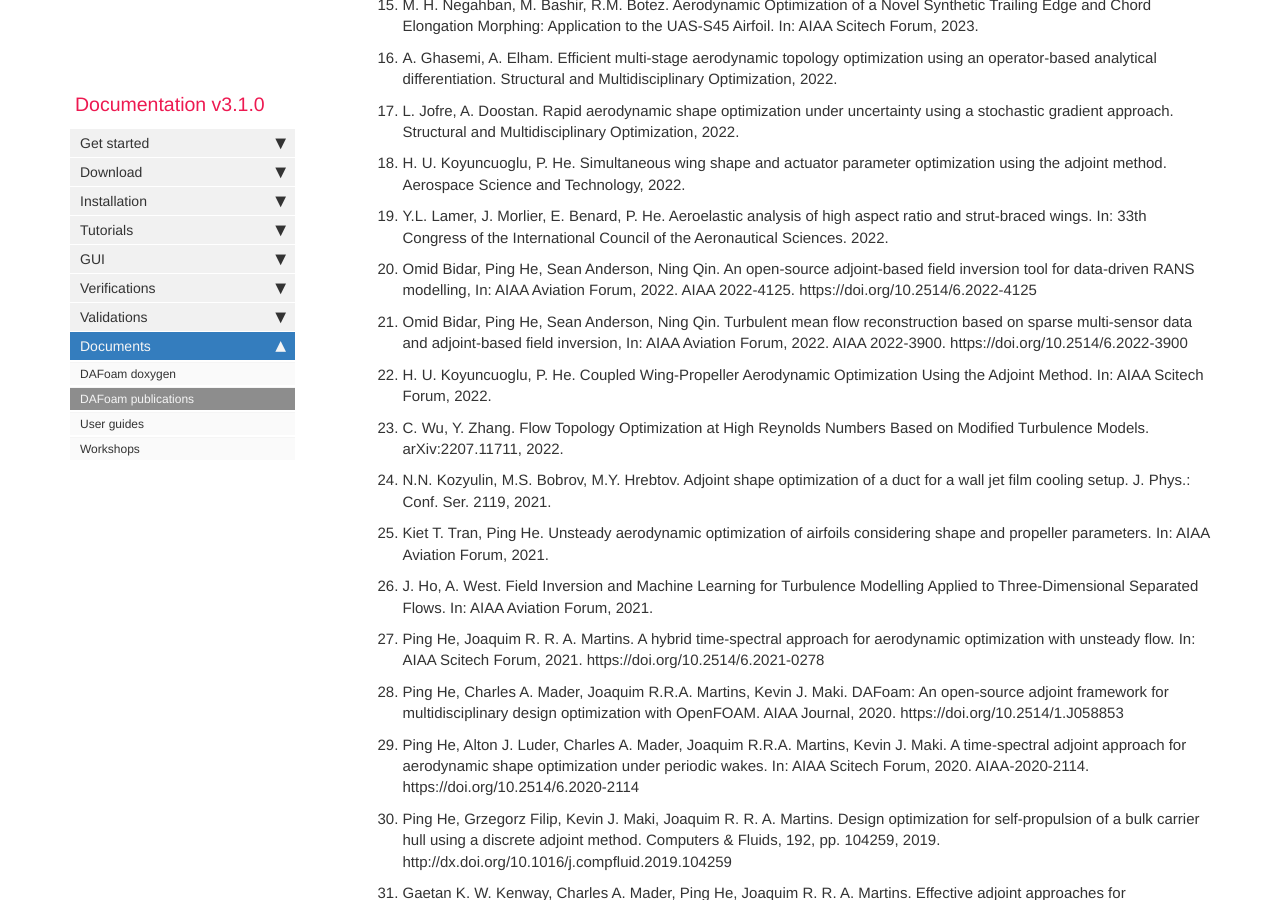
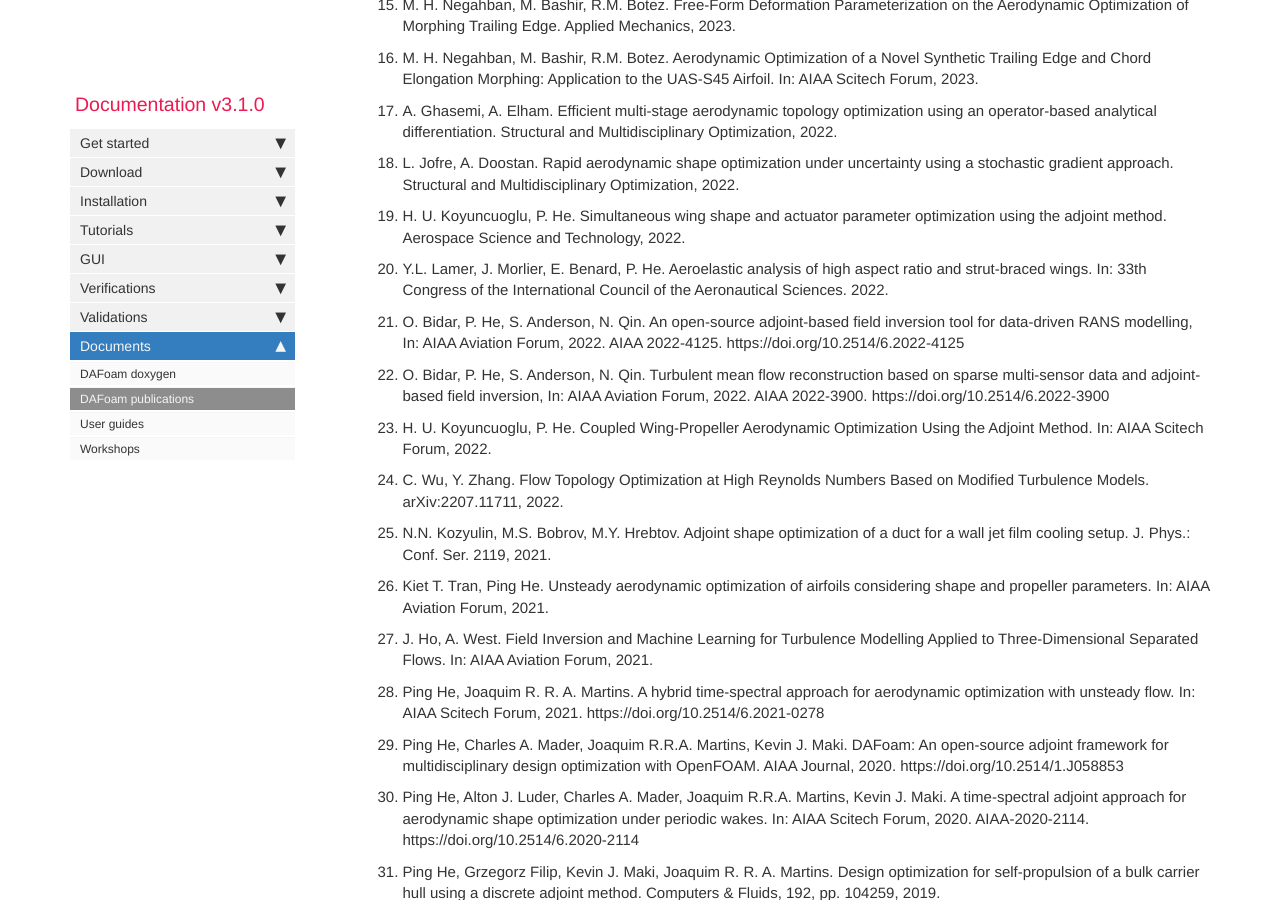
Before and after one commit to DAFoam/DAFoam.github.io, a Jekyll site: the page built from pages/mydoc/mydoc_docs_publications.md, in a window 1280 px wide and 900 px high, scrolled down 962 px. Built offline with Jekyll 4.4.1, drawn with Linux system fonts in a browser that asks for light colours; comment, search, counter and statistics services are not loaded; some of the changed text lies outside the part shown.

Commit message:
content update

```diff
--- a/pages/mydoc/mydoc_docs_publications.md
+++ b/pages/mydoc/mydoc_docs_publications.md
@@ -49,9 +51,9 @@ The following publications used DAFoam in their studies. If we miss yours, pleas
 
 1. Y.L. Lamer, J. Morlier, E. Benard, P. He. Aeroelastic analysis of high aspect ratio and strut-braced wings. In: 33th Congress of the International Council of the Aeronautical Sciences. 2022.
 
-1. Omid Bidar, Ping He, Sean Anderson, Ning Qin. An open-source adjoint-based field inversion tool for data-driven RANS modelling, In: AIAA Aviation Forum, 2022. AIAA 2022-4125. https://doi.org/10.2514/6.2022-4125
+1. O. Bidar, P. He, S. Anderson, N. Qin. An open-source adjoint-based field inversion tool for data-driven RANS modelling, In: AIAA Aviation Forum, 2022. AIAA 2022-4125. https://doi.org/10.2514/6.2022-4125
 
-1. Omid Bidar, Ping He, Sean Anderson, Ning Qin. Turbulent mean flow reconstruction based on sparse multi-sensor data and adjoint-based field inversion, In: AIAA Aviation Forum, 2022. AIAA 2022-3900. https://doi.org/10.2514/6.2022-3900
+1. O. Bidar, P. He, S. Anderson, N. Qin. Turbulent mean flow reconstruction based on sparse multi-sensor data and adjoint-based field inversion, In: AIAA Aviation Forum, 2022. AIAA 2022-3900. https://doi.org/10.2514/6.2022-3900
 
 1. H. U. Koyuncuoglu, P. He. Coupled Wing-Propeller Aerodynamic Optimization Using the Adjoint Method. In: AIAA Scitech Forum, 2022.
 
```
Also changed, not shown: other parts of pages/mydoc/mydoc_docs_publications.md (+2 -0 lines).
